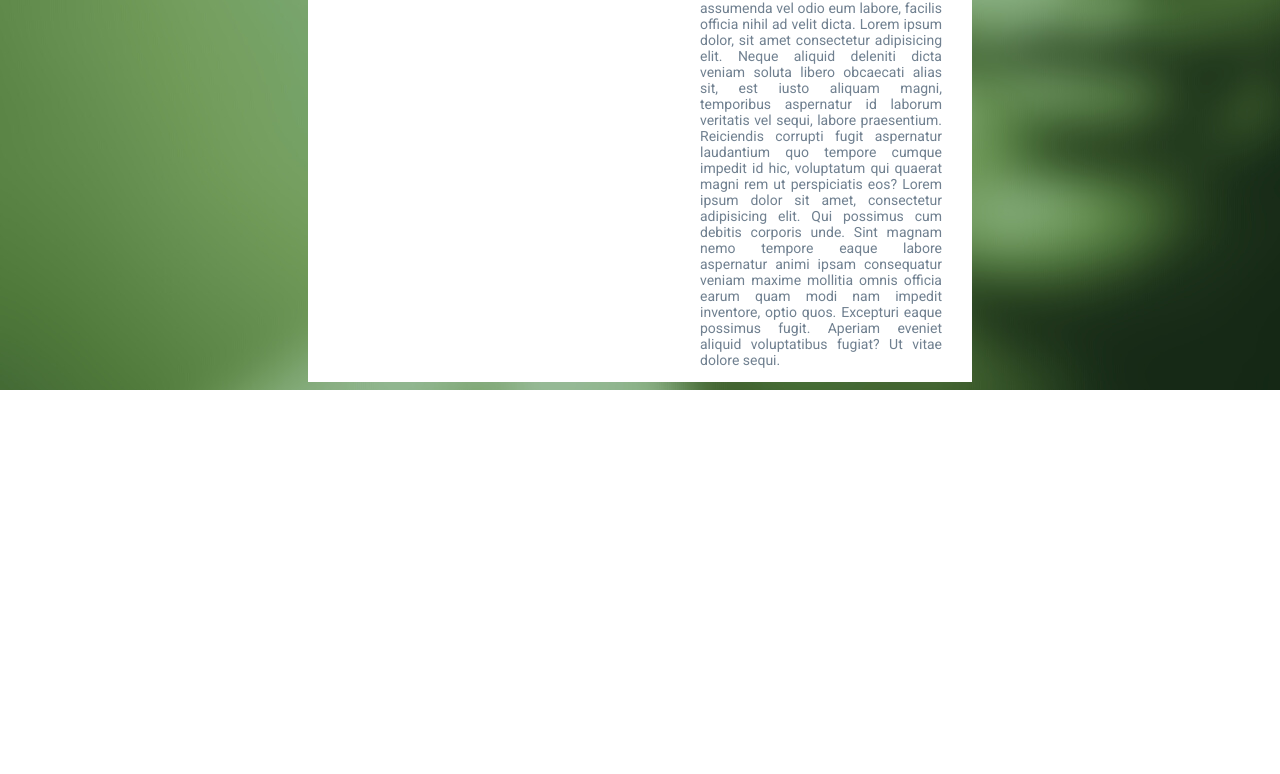
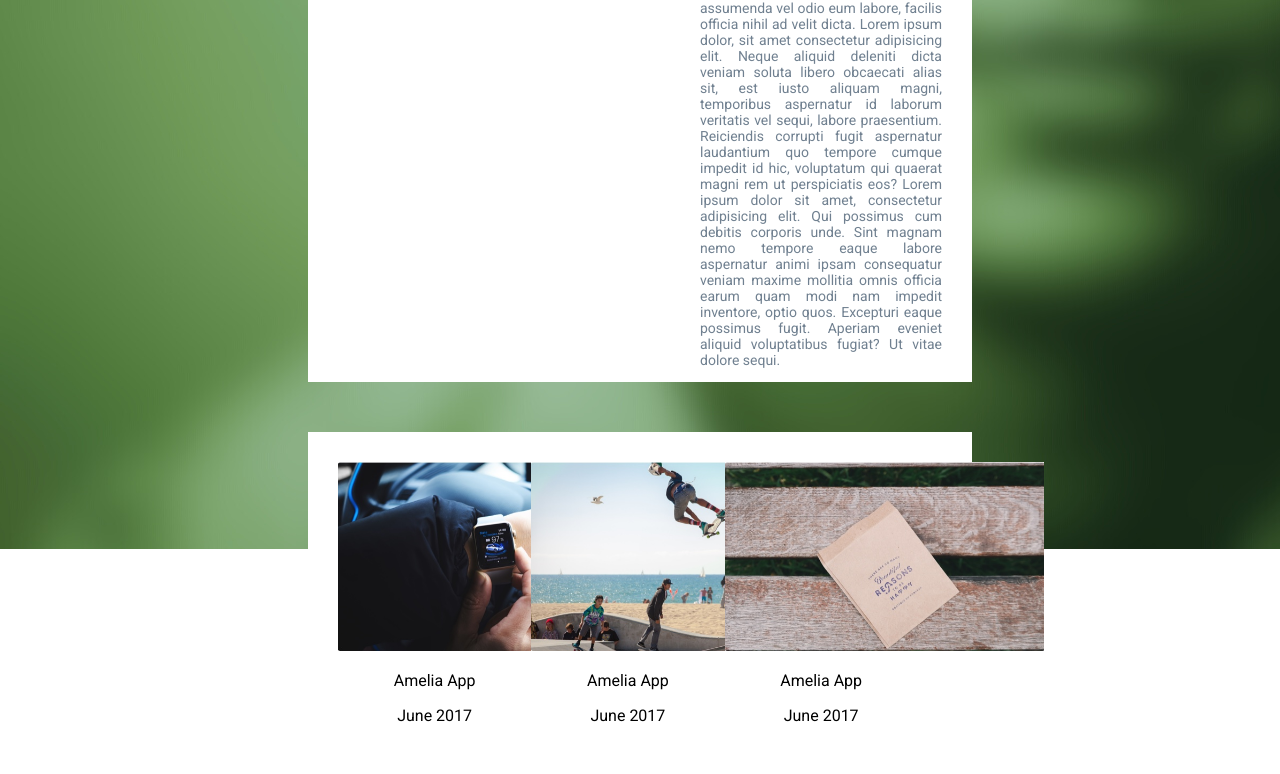
Before and after one commit to sakibshahriyar1010/prectice, a plain HTML site: page index.html in a window 1280 px wide. Shown: the part 731-1505 px from the top of the page. Before the commit the page ends 1121 px from the top, so only its background shows below. Drawn offline with Linux system fonts and the light colour scheme.

Commit message:
section2

```diff
--- a/index.html
+++ b/index.html
@@ -24,6 +24,26 @@
           <p>Lorem ipsum dolor sit amet, consectetur adipisicing elit. Facere atque fugit, velit ab labore aut ipsam incidunt saepe consectetur nisi sint voluptates veritatis iusto quibusdam sit modi sunt in dolorem impedit. Ea, necessitatibus architecto dolor dicta odit molestias nisi, accusamus veritatis facilis, magnam recusandae excepturi quod voluptatum tenetur magni itaque?Lorem, ipsum dolor sit amet consectetur adipisicing elit. Incidunt, esse alias soluta quis iusto fugit beatae neque laudantium inventore reiciendis eos id repudiandae. Necessitatibus, culpa tempora? Eligendi mollitia magnam laborum. Lorem ipsum dolor sit amet consectetur adipisicing elit. Optio assumenda vel odio eum labore, facilis officia nihil ad velit dicta. Lorem ipsum dolor, sit amet consectetur adipisicing elit. Neque aliquid deleniti dicta veniam soluta libero obcaecati alias sit, est iusto aliquam magni, temporibus aspernatur id laborum veritatis vel sequi, labore praesentium. Reiciendis corrupti fugit aspernatur laudantium quo tempore cumque impedit id hic, voluptatum qui quaerat magni rem ut perspiciatis eos? Lorem ipsum dolor sit amet, consectetur adipisicing elit. Qui possimus cum debitis corporis unde. Sint magnam nemo tempore eaque labore aspernatur animi ipsam consequatur veniam maxime mollitia omnis officia earum quam modi nam impedit inventore, optio quos. Excepturi eaque possimus fugit. Aperiam eveniet aliquid voluptatibus fugiat? Ut vitae dolore sequi. </p>
       </div>
    </section>
+   <section class="section3">
+       <div class="imgt">
+
+            <img src="img-02.jpg" alt="" style="height: 189px; width:319px;">
+            <p>Amelia App</p>
+            <p>June 2017</p>
+       </div>
+       <div class="imgt">
+
+        <img src="img-04.jpg" alt="" style="height: 189px; width:319px;">
+        <p>Amelia App</p>
+        <p>June 2017</p>
+   </div>
+      <div class="imgt">
+
+            <img src="img-03.jpg" alt="" style="height: 189px; width:319px;">
+            <p>Amelia App</p>
+            <p>June 2017</p>
+       </div>
+   </section>
 </body>
 
 </html>
--- a/style.css
+++ b/style.css
@@ -27,7 +27,8 @@ body{
     display: flex;
     margin: auto;
     background-color: white;
-    margin: 0 300px ;
+    margin: 0 300px 50px 300px ;
+
 }
 .section2 div{
     width: 50%;
@@ -57,3 +58,18 @@ body{
     padding-right: 30px;
     text-align: justify;
 }
+
+.section3{
+    margin: 0 300px;
+    background-color: white;
+    display: flex;
+    padding: 30px 30px;
+}
+
+.section3{
+    text-align: center;
+}
+
+.section3 div{
+    width: 32%;
+}
```
Also changed, not shown: img-02.jpg (added), img-03.jpg (added), img-04.jpg (added).
